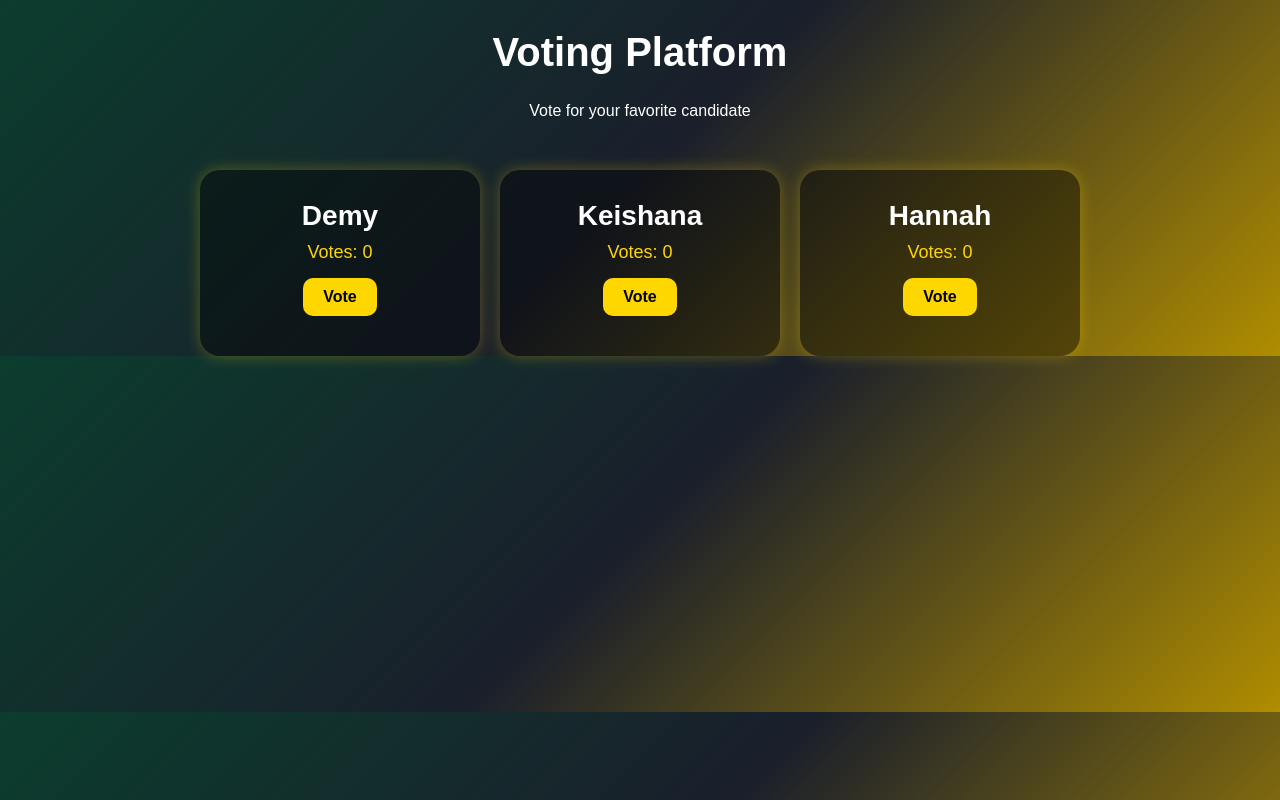
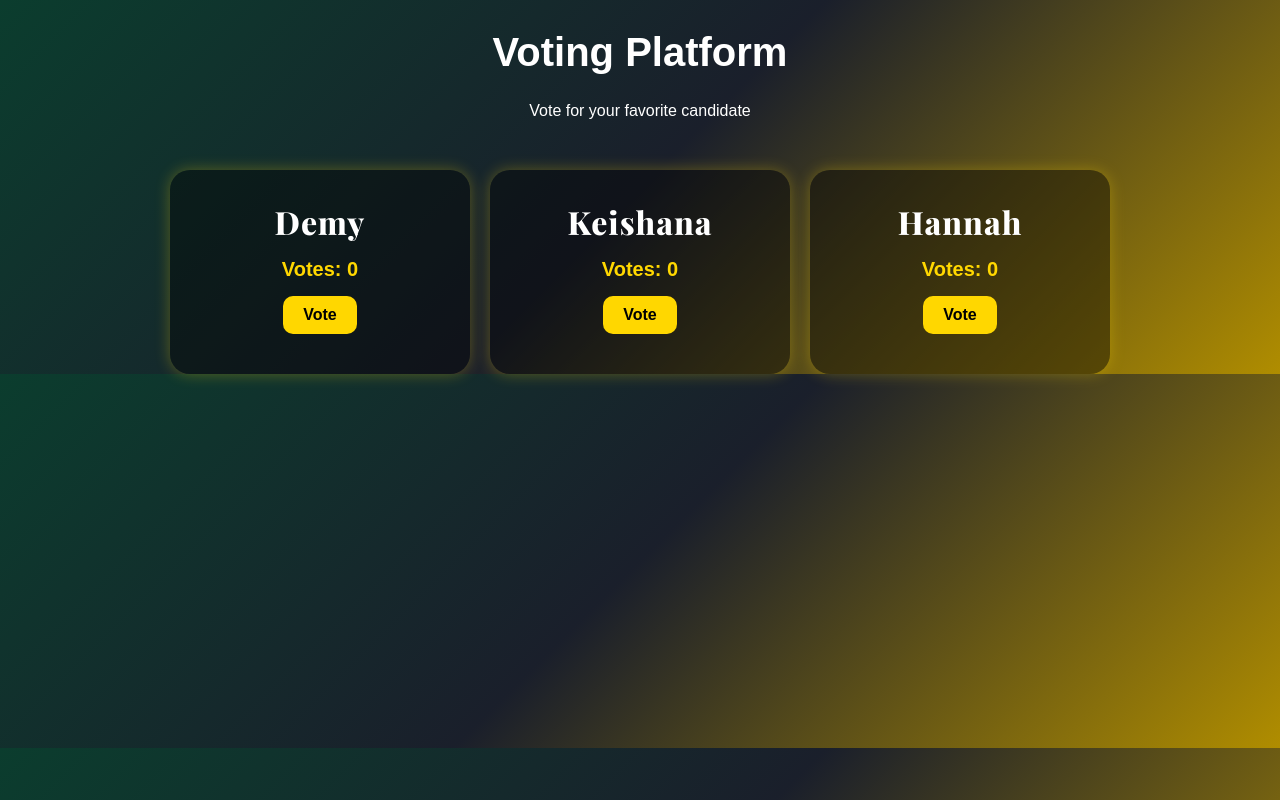
Before and after one commit to trxsty-web/VoteWhoWins, a plain HTML site: page index.html in a window 1280 px wide. Drawn offline with nearby package versions, Linux system fonts and the light colour scheme.

Commit message:
Add files via upload

```diff
--- a/index.html
+++ b/index.html
@@ -3,6 +3,9 @@
 <head>
 <meta charset="UTF-8">
 <title>Voting Platform</title>
+
+<!-- Fancy font -->
+<link href="https://fonts.googleapis.com/css2?family=Playfair+Display:wght@600;800&display=swap" rel="stylesheet">
 
 <style>
 body {
@@ -30,20 +33,25 @@
   background: rgba(0,0,0,0.4);
   padding: 30px;
   border-radius: 20px;
-  width: 220px;
+  width: 240px;
   box-shadow: 0 0 15px rgba(255,215,0,0.3);
 }
 
+/* FANCY NAME STYLE */
 .name {
-  font-size: 28px;
-  font-weight: bold;
-  margin-bottom: 10px;
+  font-family: "Playfair Display", serif;
+  font-size: 32px;
+  font-weight: 800;
+  margin-bottom: 15px;
+  letter-spacing: 1px;
 }
 
+/* VOTE DISPLAY ABOVE BUTTON */
 .votes {
-  font-size: 18px;
+  font-size: 20px;
   margin-bottom: 15px;
   color: gold;
+  font-weight: bold;
 }
 
 button {
@@ -109,7 +117,7 @@
 
 let cooldowns = {};
 
-function updateUI(name) {
+function updateVotes(name) {
   document.getElementById("votes-" + name).innerText =
     "Votes: " + votes[name];
 }
@@ -119,7 +127,8 @@
   if (cooldowns[name]) return;
 
   votes[name]++;
-  updateUI(name);
+
+  updateVotes(name);
 
   console.log("VOTES:", votes);
 
```
